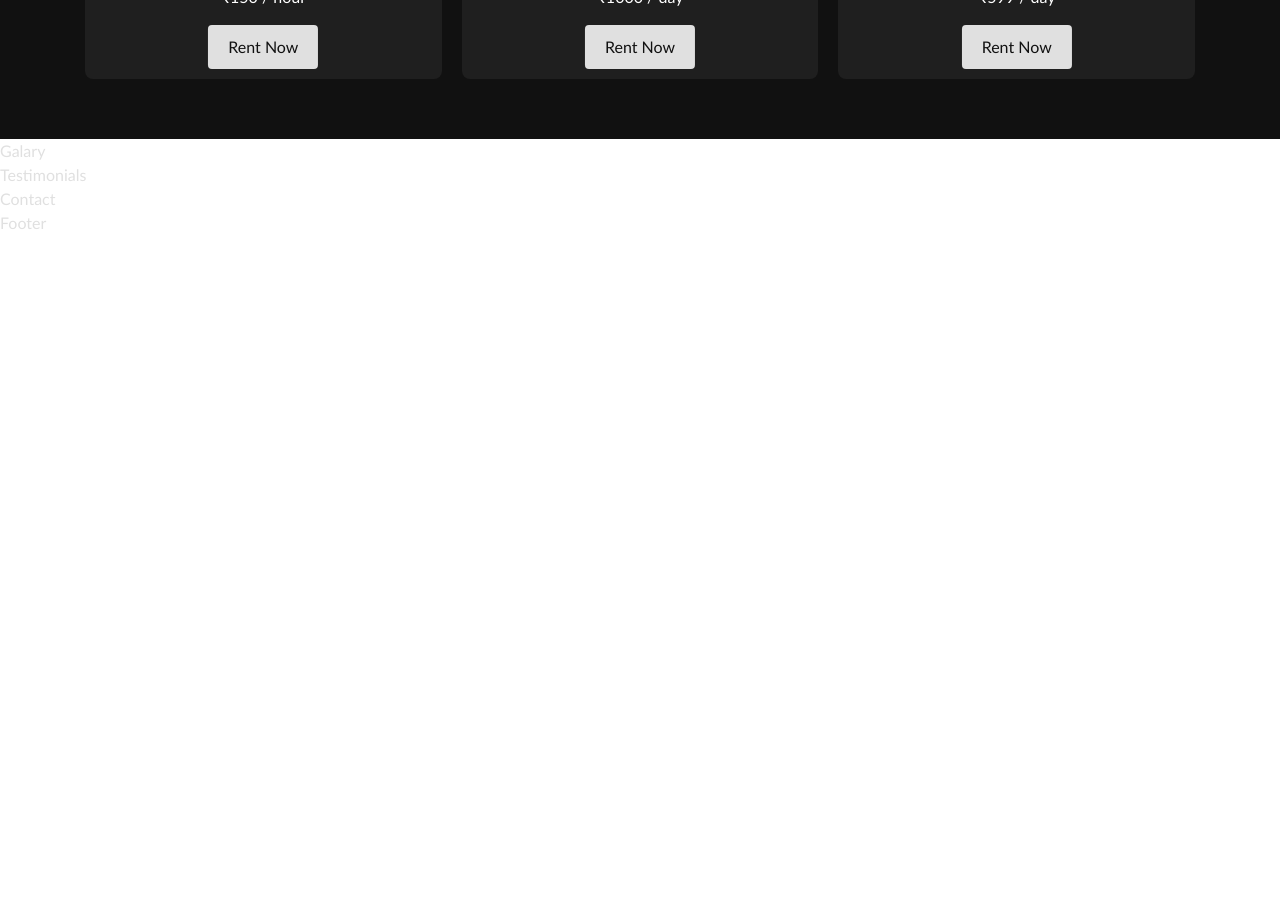
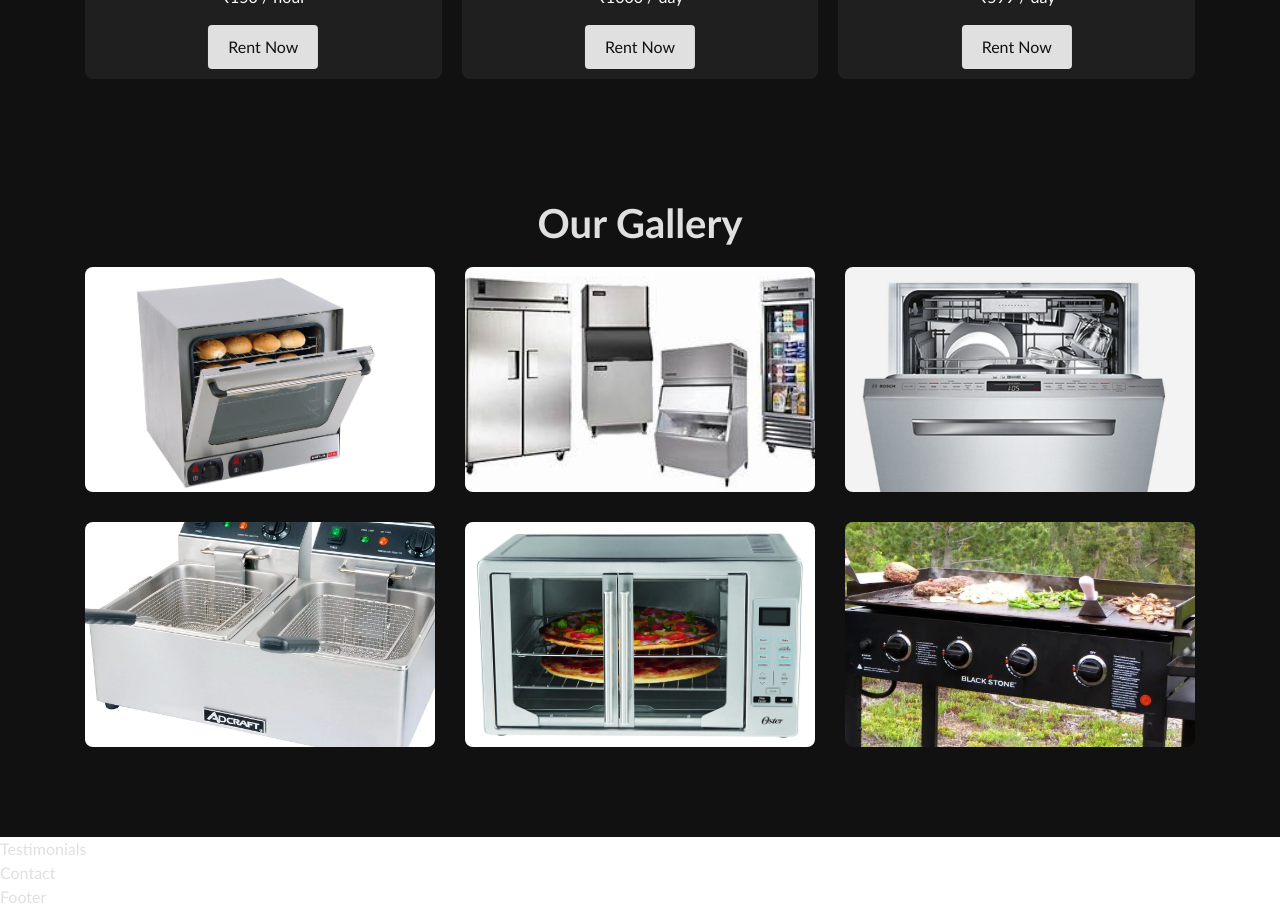
Before and after one commit to Himesh-Kukadiya/Paperfire-Food-static, a React (Vite) app: page / in a window 1280 px wide. Shown: the part 1800-2709 px from the top of the page. Before the commit the page ends 2035 px from the top, so only its background shows below. Built offline with nearby package versions, Linux system fonts and the light colour scheme.

Commit message:
Complete Gallery Section

```diff
--- a/src/App.css
+++ b/src/App.css
@@ -194,7 +194,7 @@ body {
 .product-card {
     background-color: #1F1F1F;
     border-radius: 8px;
-    max-height: 450px;
+    /* max-height: 450px; */
     overflow: hidden;
     padding: 20px;
     text-align: center;
--- a/src/Components/Galary.jsx
+++ b/src/Components/Galary.jsx
@@ -1,7 +1,23 @@
+import { galleryList } from "../Script/index";
 
 const Galary = () => {
     return (
-        <div>Galary</div>
+        <section id="gallery" className="gallery-section">
+            <div className="container">
+                <h2 className="section-title text-center">Our Gallery</h2>
+                <div className="row">
+                    {
+                        galleryList.map(gallery => (
+                            <div className="col-lg-4 col-md-6" key={gallery.id} >
+                                <div className="gallery-item">
+                                    <img src={gallery.image} alt="Gallery Image 1" className="img-fluid" />
+                                </div>
+                            </div>
+                        ))
+                    }
+                </div>
+            </div>
+        </section>
     )
 }
 
--- a/src/Script/assets.js
+++ b/src/Script/assets.js
@@ -10,12 +10,12 @@ import product4 from '../assets/Product/product4.webp'
 import product5 from '../assets/Product/product5.jpg'
 import product6 from '../assets/Product/product6.webp'
 // galary page
-import galary1 from '../assets/Galary/product1.jpg'
-import galary2 from '../assets/Galary/product2.jpeg'
-import galary3 from '../assets/Galary/product3.jpeg'
-import galary4 from '../assets/Galary/product4.webp'
-import galary5 from '../assets/Galary/product5.jpg'
-import galary6 from '../assets/Galary/product6.webp'
+import gallery1 from '../assets/Galary/product1.jpg'
+import gallery2 from '../assets/Galary/product2.jpeg'
+import gallery3 from '../assets/Galary/product3.jpeg'
+import gallery4 from '../assets/Galary/product4.webp'
+import gallery5 from '../assets/Galary/product5.jpg'
+import gallery6 from '../assets/Galary/product6.webp'
 // contact page
 import contact from '../assets/Contact/contact1.png'
 
@@ -23,6 +23,6 @@ export {
     home,
     about,
     product1, product2, product3, product4, product5, product6,
-    galary1, galary2, galary3, galary4, galary5, galary6,
+    gallery1, gallery2, gallery3, gallery4, gallery5, gallery6,
     contact
 };
--- a/src/Script/index.js
+++ b/src/Script/index.js
@@ -5,6 +5,12 @@ import {
     product4,
     product5,
     product6,
+    gallery1,
+    gallery2,
+    gallery3,
+    gallery4,
+    gallery5,
+    gallery6,
 } from './assets';
 
 const productList = [
@@ -58,6 +64,40 @@ const productList = [
     },
 ];
 
+const galleryList = [
+    {
+        id: "g1",
+        name: "Commercial Oven",
+        image: gallery1,
+    },
+    {
+        id: "g2",
+        name: "Refrigeration Unit",
+        image: gallery2,
+    },
+    {
+        id: "g3",
+        name: "Dishwasher",
+        image: gallery3,
+    },
+    {
+        id: "g4",
+        name: "Deep Fryer",
+        image: gallery4,
+    },
+    {
+        id: "g5",
+        name: "Convection Oven",
+        image: gallery5,
+    },
+    {
+        id: "g6",
+        name: "Griddle",
+        image: gallery6,
+    },
+];
+
 export {
-    productList
+    productList,
+    galleryList
 }
```
